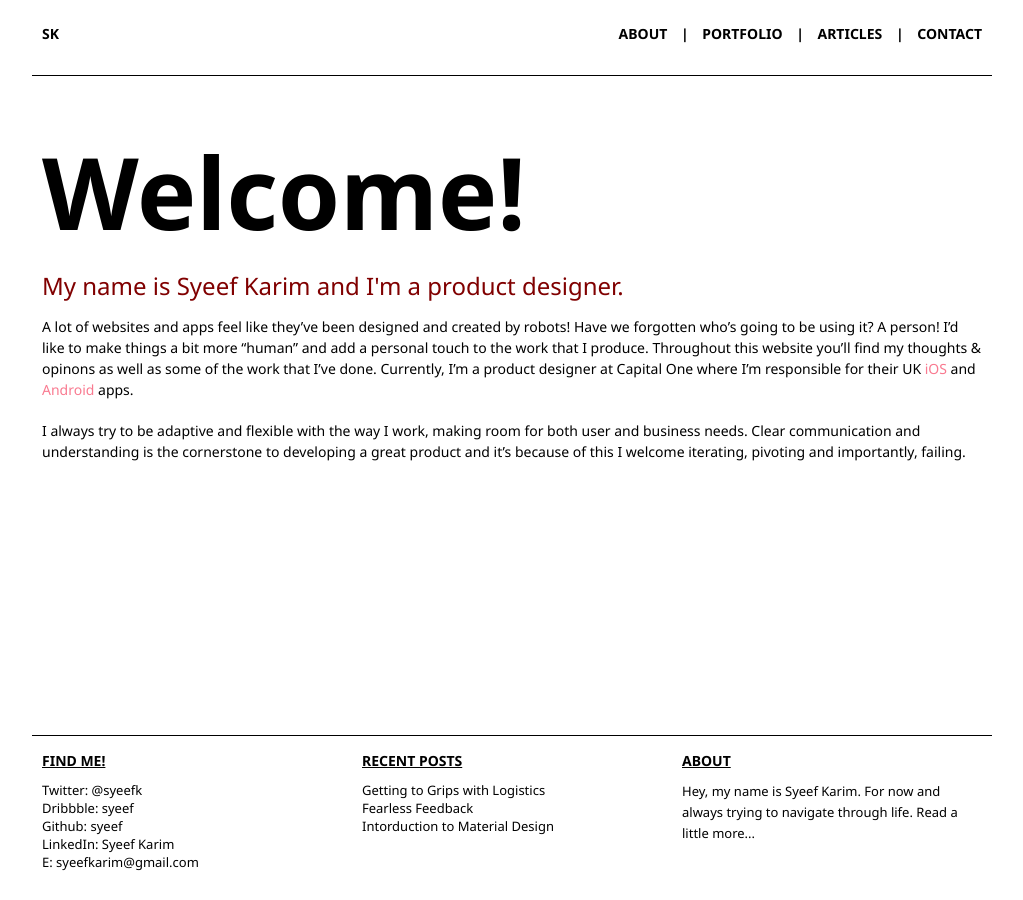
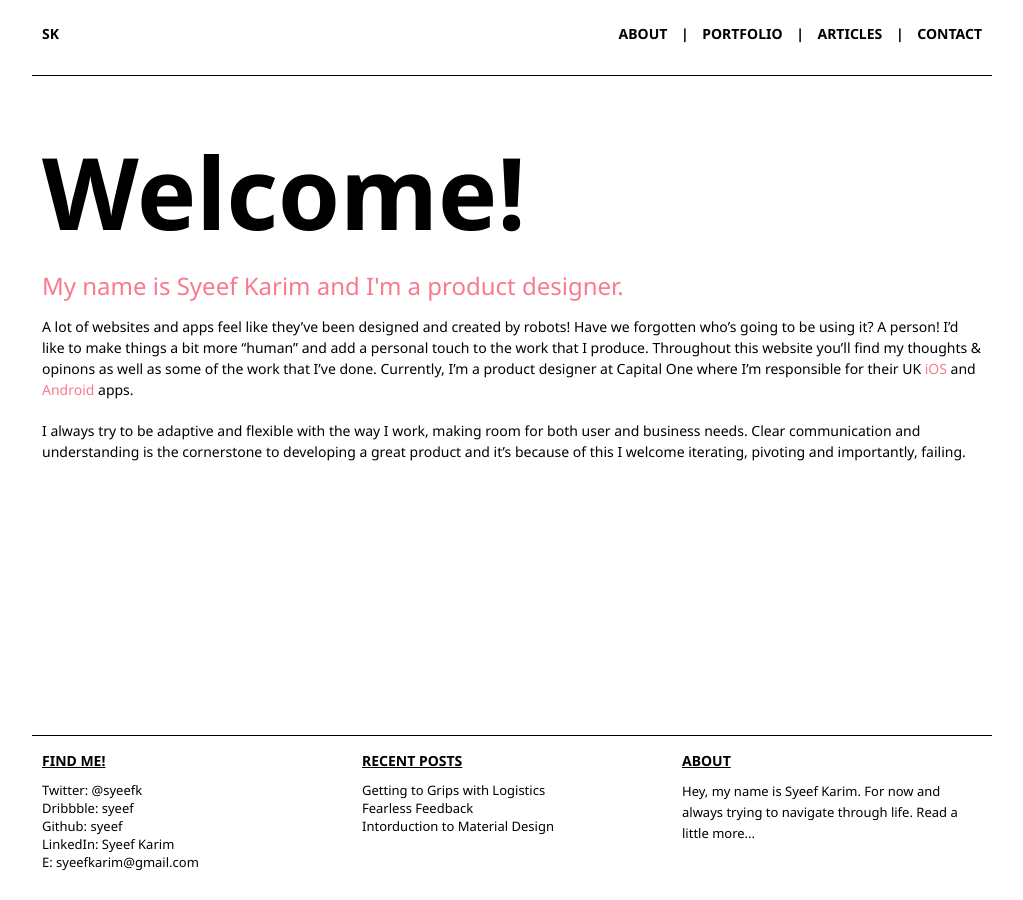
Before and after one commit to syeef/syeefkarim-2016-v0, a Jekyll site: the page built from index.md, in a window 1280 px wide. Shown: the whole page, without its empty margins (128-1151 px from the left). Built offline with Jekyll 4.4.1, drawn with Linux system fonts in a browser that asks for light colours.

Commit message:
Update the colour of the big word from 800000 to F97A90

```diff
--- a/stylesheets/layout.css
+++ b/stylesheets/layout.css
@@ -219,7 +219,7 @@ span#about-big-word {
 	font-weight: bold;
 }
 p#about-tag-line {
-	color: #800000;
+	color: #F97A90;
 	margin-top: 40px;
 	font-size: 24px;
 }
```
